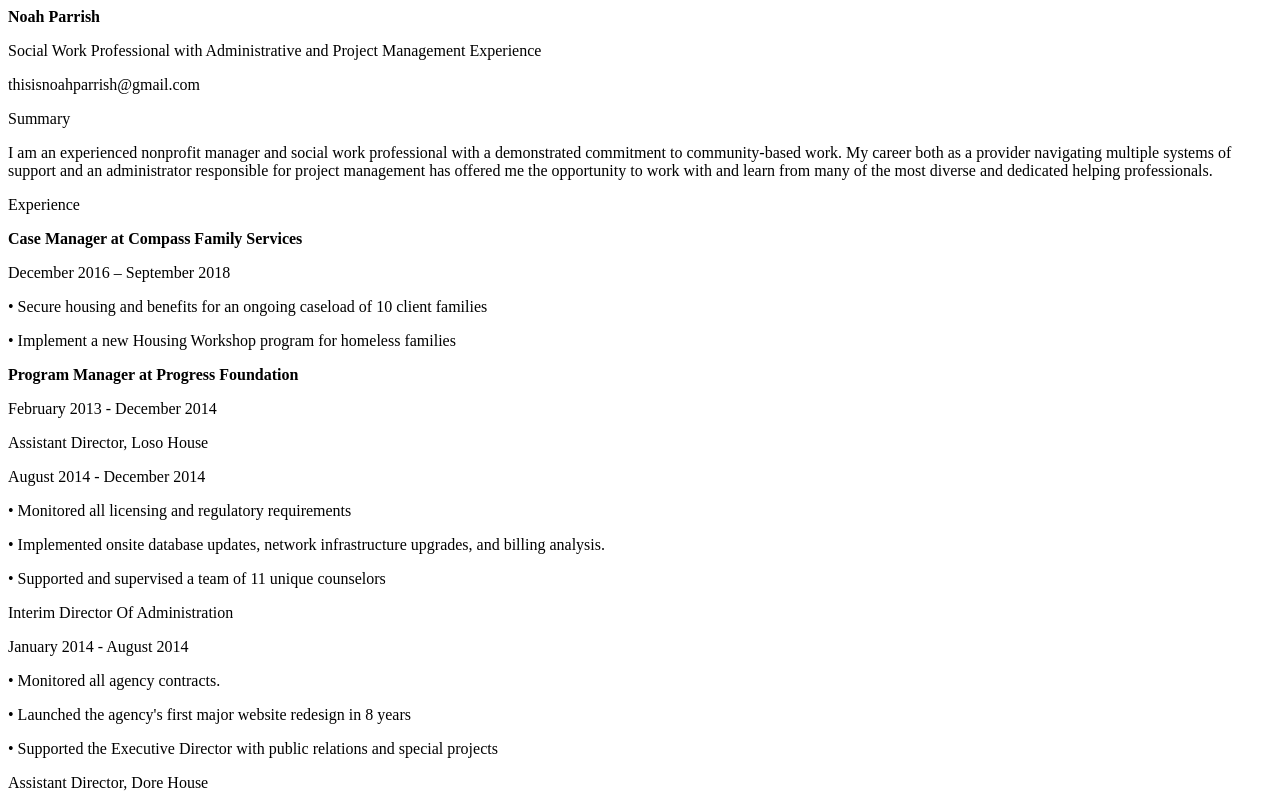
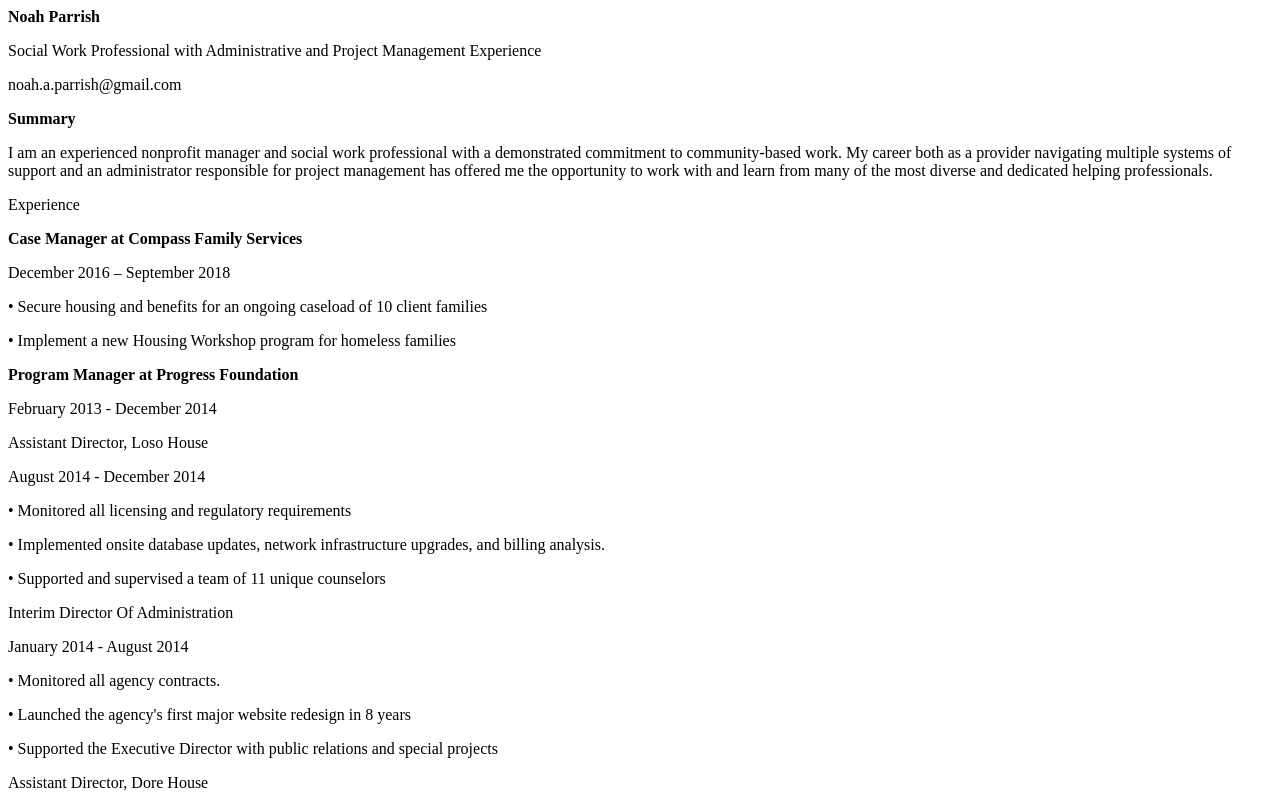
Before and after one commit to npsh816/npsh816.github.io, a plain HTML site: page index.html in a window 1280 px wide. Shown: the top 800 px of the page. Drawn offline with Linux system fonts and the light colour scheme.

Commit message:
Update index.html

```diff
--- a/index.html
+++ b/index.html
@@ -9,10 +9,10 @@
     Experience
     </p>
 <p>
-    thisisnoahparrish@gmail.com
+    noah.a.parrish@gmail.com
 </p>
 <p>
-    Summary
+    <strong>Summary</strong>
 </p>
 <p>
     I am an experienced nonprofit manager and social work professional with a
```
